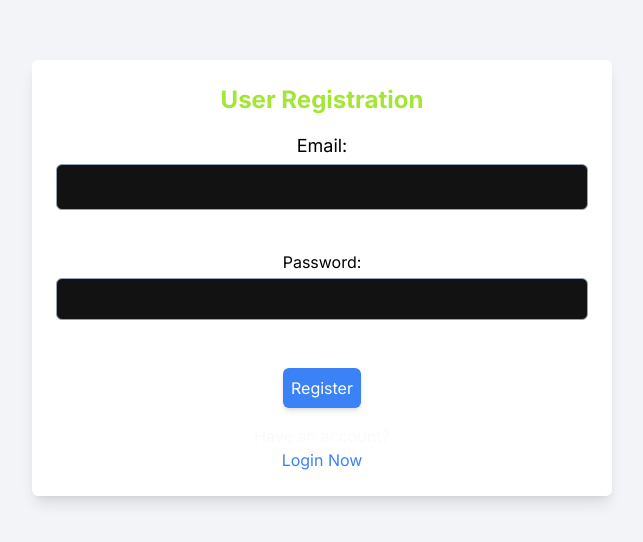
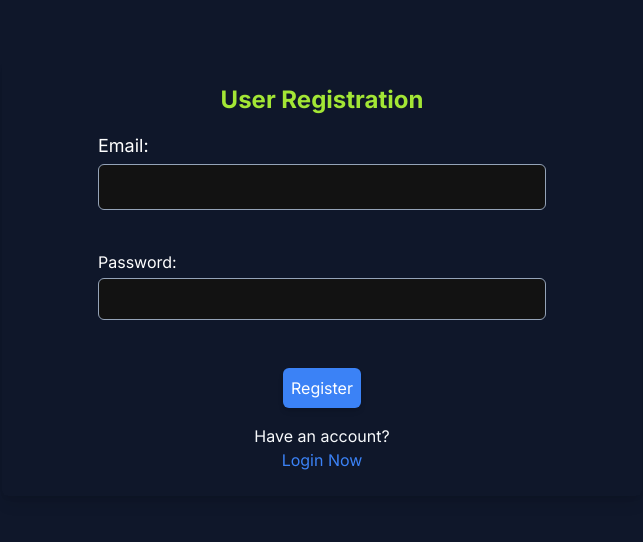
Before and after one commit to roy2pushkar/Giphy-App, a Next.js app: page /Register in a window 1280 px wide. Shown: the part 122-664 px from the top of the page, without its empty margins (318-961 px from the left). Built offline with nearby package versions, Linux system fonts and the light colour scheme.

Commit message:
Added some features

```diff
--- a/src/app/Register/page.tsx
+++ b/src/app/Register/page.tsx
@@ -2,7 +2,7 @@
 import { useState, useRef } from "react";
 import { useRouter } from "next/navigation";
 import { auth } from "../fb";
-
+import { toast, ToastContainer } from 'react-toastify';
 import { FirebaseError } from "firebase/app";
 
 
@@ -39,12 +39,17 @@ const passwordRef = useRef<HTMLInputElement>(null);
   };
 
   return (
-<div className="w-screen h-screen flex items-center justify-center bg-[#F2F4F8]">
-  <div className="w-[580px] mx-auto p-6 bg-white rounded-md shadow-lg">
+ <div className="w-screen h-screen flex items-center justify-center bg-[#0f172a]">
+      <div className="w-full md:w-[80%] lg:w-[60%] xl:w-[50%] mx-auto p-6  rounded-md shadow-lg">
         <div>
-      <h2 className="text-2xl font-bold mb-4 text-lime-400 text-center">User Registration</h2>
-      <form onSubmit={Register} className="mt-4 text-center">
-        <label className="block text-lg text-black">
+          <h2 className="text-2xl font-bold mb-4 text-lime-400 text-center">
+            User Registration
+          </h2>
+          <form
+            onSubmit={Register}
+            className="mt-4 text-center max-w-md mx-auto"
+          >
+            <label className="block text-lg text-white text-start">
               Email:
               <input
                 className="mt-1 p-2 block w-full border border-slate-400 rounded-md focus:outline-none focus:border-blue-500"
@@ -54,7 +59,7 @@ const passwordRef = useRef<HTMLInputElement>(null);
               />
             </label>
             <br />
-        <label className="block mt-4 text-black">
+            <label className="block mt-4 text-white text-start">
               Password:
               <input
                 className="mt-1 p-2 block w-full border border-slate-400 rounded-md focus:outline-none focus:border-blue-500"
@@ -66,7 +71,7 @@ const passwordRef = useRef<HTMLInputElement>(null);
             <br />
             <button
               type="submit"
-          className="mt-6  bg-blue-500 text-white p-2 rounded-md shadow-md hover:bg-blue-600 focus:outline-none focus:shadow-outline-blue"
+              className="mt-6 bg-blue-500 text-white p-2 rounded-md shadow-md hover:bg-blue-600 focus:outline-none focus:shadow-outline-blue"
             >
               Register
             </button>
@@ -81,7 +86,7 @@ const passwordRef = useRef<HTMLInputElement>(null);
               Login Now
             </a>
           </p>
-      {/* {error && <p style={{ color: 'red' }}>{error}</p>} */}
+          <ToastContainer position="top-right" />
         </div>
       </div>
     </div>
```
Lines whose indentation alone changed are shown as unchanged.
